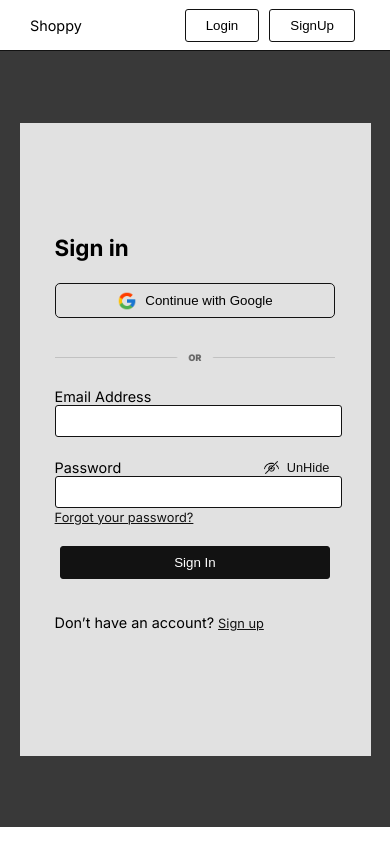
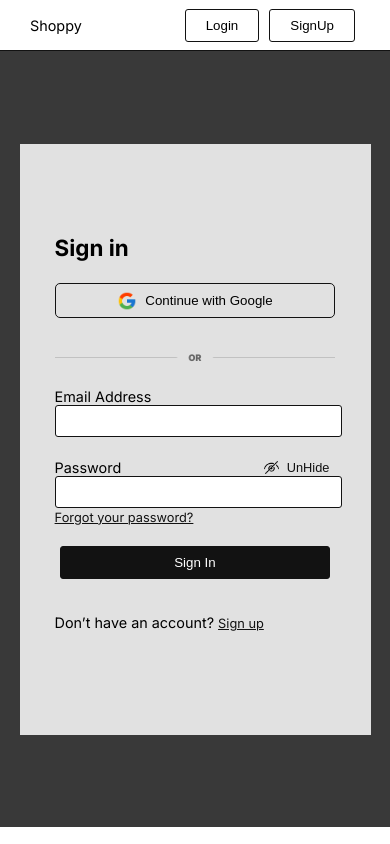
Before and after one commit to Ponraj-Kannan/Shoppy, a React (Vite) app: page / in a window 390 px wide. Built offline with nearby package versions, Linux system fonts and the light colour scheme.

Commit message:
Update Signin.css

```diff
--- a/src/components/Signin.css
+++ b/src/components/Signin.css
@@ -127,6 +127,6 @@
     }
     .signin-form-container {
         width: 90%;
-        height: 75vh;
+        height: 70vh;
     }
 }
```
